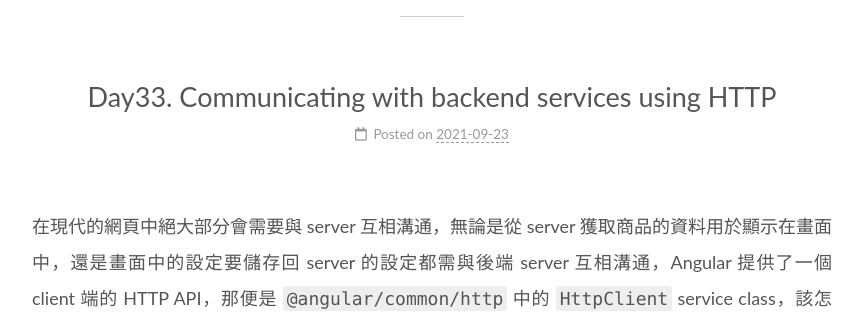
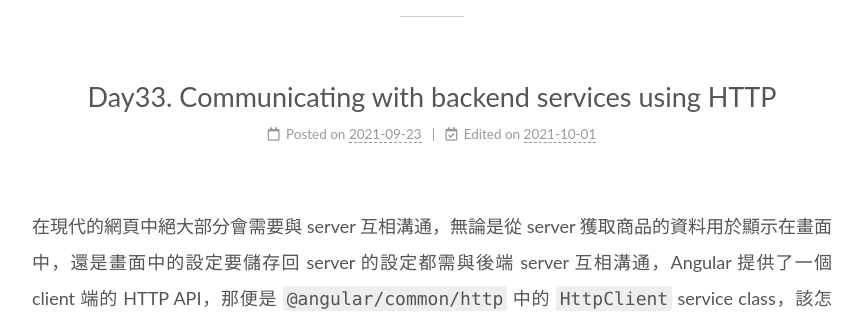
Before and after one commit to Fandix/Fandix.github.io, a plain HTML site: page index.html in a window 1280 px wide. Shown: the part 1080-1404 px from the top of the page, without its empty margins (208-1070 px from the left). Drawn offline with Linux system fonts and the light colour scheme.

Commit message:
Site updated: 2021-10-01 10:38:39

```diff
--- a/index.html
+++ b/index.html
@@ -252,9 +252,15 @@
               </span>
               <span class="post-meta-item-text">Posted on</span>
 
-
-              <time title="Created: 2021-09-23 17:48:38 / Modified: 17:49:19" itemprop="dateCreated datePublished" datetime="2021-09-23T17:48:38+08:00">2021-09-23</time>
+              <time title="Created: 2021-09-23 17:48:38" itemprop="dateCreated datePublished" datetime="2021-09-23T17:48:38+08:00">2021-09-23</time>
             </span>
+              <span class="post-meta-item">
+                <span class="post-meta-item-icon">
+                  <i class="far fa-calendar-check"></i>
+                </span>
+                <span class="post-meta-item-text">Edited on</span>
+                <time title="Modified: 2021-10-01 10:37:56" itemprop="dateModified" datetime="2021-10-01T10:37:56+08:00">2021-10-01</time>
+              </span>
 
 
 
```
Also changed, not shown: 2021/09/23/Angular/Day33-Communicating-with-backend-services-using-HTTP/index.html (+11 -4 lines).
